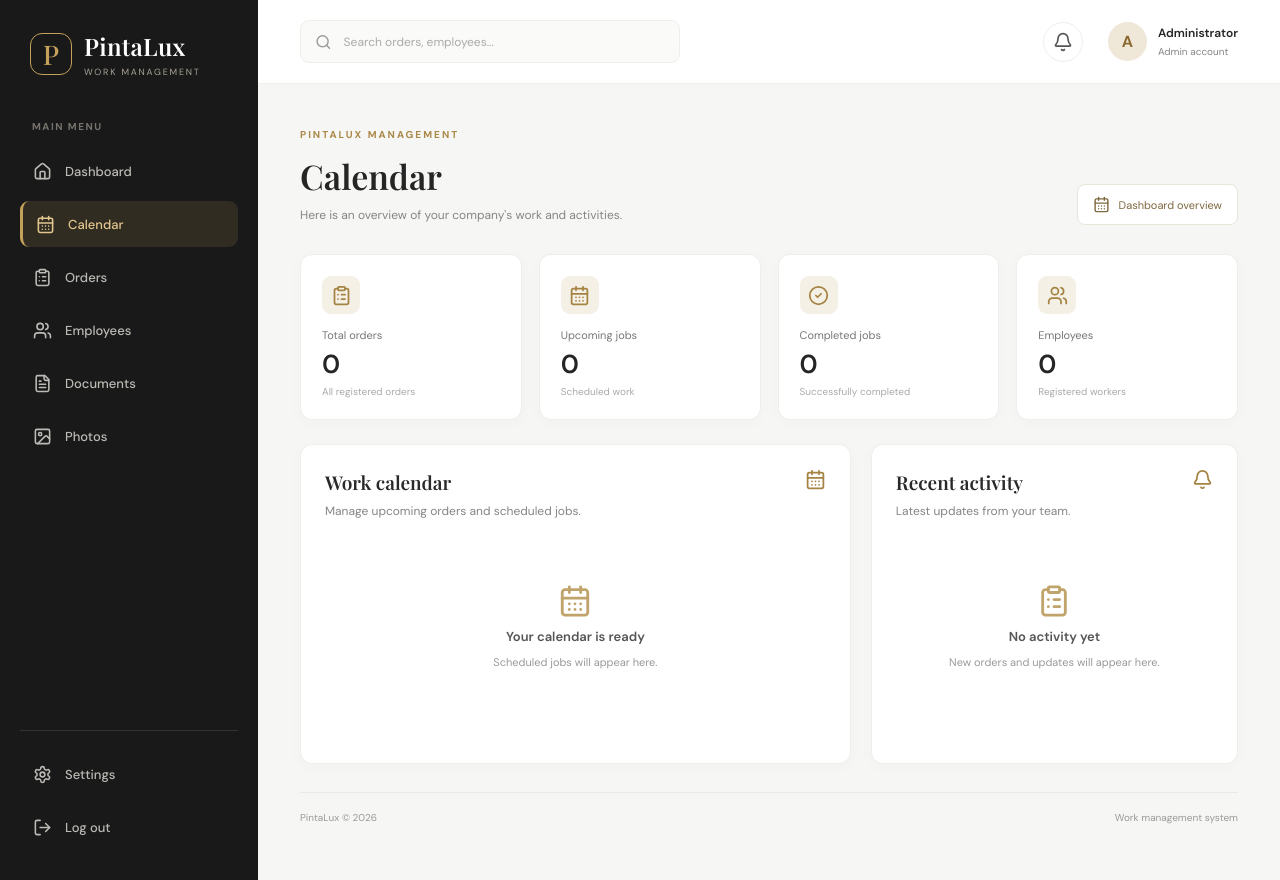
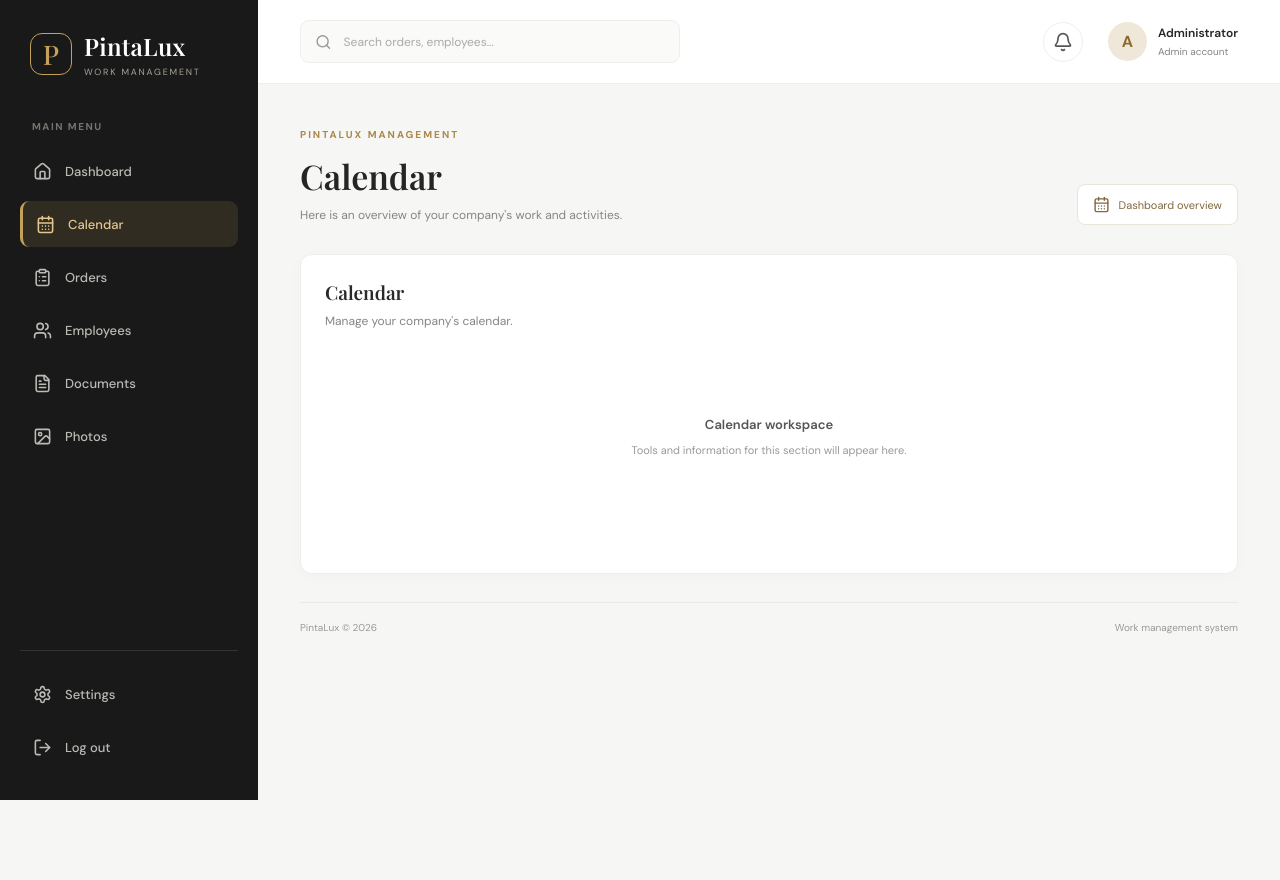
Before and after one commit to webatelie-global/PintaLux-app, a React (Vite) app: page / in a window 1280 px wide. Both pictures are taken after a click on the button "Calendar". After the commit the page ends 800 px from the top, so only its background shows below. Built offline with nearby package versions, Linux system fonts and the light colour scheme.

Commit message:
Update App.tsx

```diff
--- a/src/App.tsx
+++ b/src/App.tsx
@@ -117,7 +117,8 @@ function App() {
               <span>Dashboard overview</span>
             </div>
           </div>
-
+          {activePage === "Dashboard" ? (
+  <>
           <div className="stats-grid">
             <article className="stat-card">
               <div className="stat-icon">
@@ -189,7 +190,22 @@ function App() {
               </div>
             </section>
           </div>
+  </>
+) : (
+  <section className="content-card">
+    <div className="card-heading">
+      <div>
+        <h3>{activePage}</h3>
+        <p>Manage your company's {activePage.toLowerCase()}.</p>
+      </div>
+    </div>
 
+    <div className="empty-state">
+      <strong>{activePage} workspace</strong>
+      <span>Tools and information for this section will appear here.</span>
+    </div>
+  </section>
+)}
           <footer className="dashboard-footer">
             <span>PintaLux © 2026</span>
             <span>Work management system</span>
```
